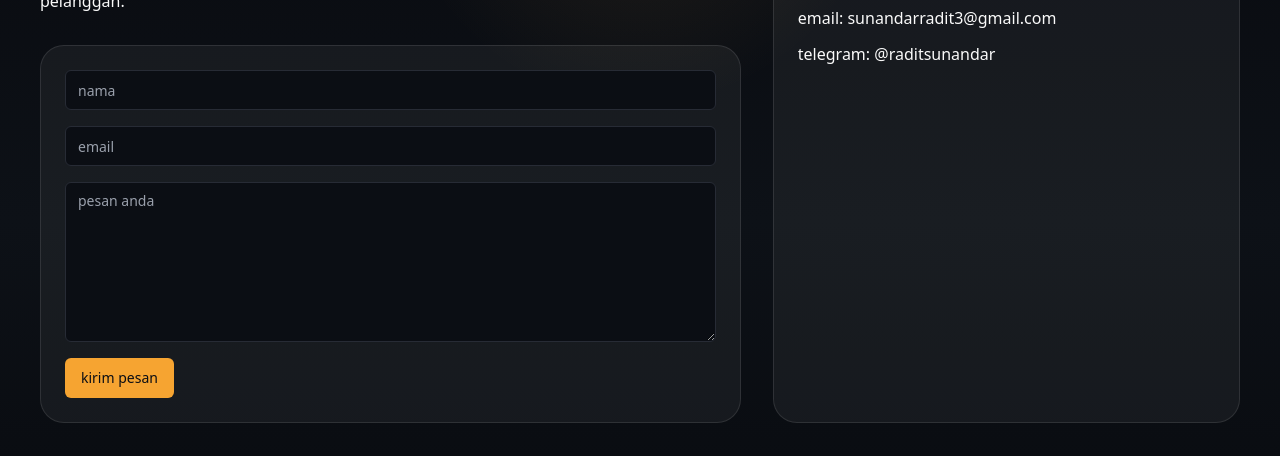
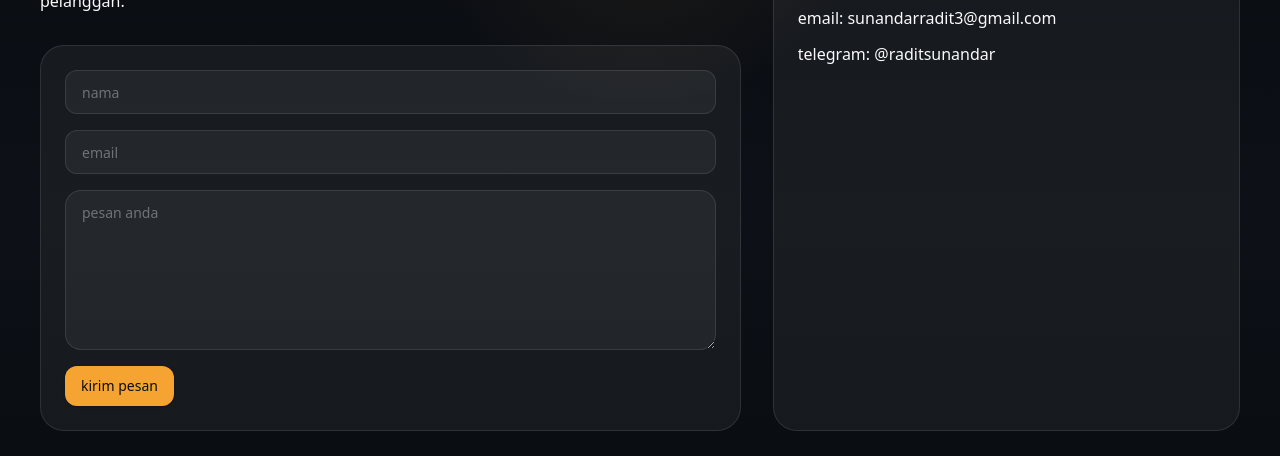
Before and after one commit to sunandarradit3-maker/ttttttt, a Next.js app: page /contact in a window 1280 px wide. Shown: the part 139-595 px from the top of the page. Built offline with nearby package versions, Linux system fonts and the light colour scheme; no server answers; a web font is replaced by a local one.

Commit message:
Add files via upload

```diff
--- /dev/null
+++ b/components/ui/badge.tsx
@@ -0,0 +1,19 @@
+import * as React from "react";
+import { cn } from "@/lib/utils";
+
+export function Badge({
+  className,
+  variant = "default",
+  ...props
+}: React.HTMLAttributes<HTMLDivElement> & { variant?: "default" | "destructive" }) {
+  return (
+    <div
+      className={cn(
+        "inline-flex items-center rounded-full border px-3 py-1 text-xs font-medium",
+        variant === "default" ? "border-white/10 bg-white/10 text-white" : "border-red-400/30 bg-red-500/10 text-red-200",
+        className
+      )}
+      {...props}
+    />
+  );
+}
--- /dev/null
+++ b/components/ui/button.tsx
@@ -0,0 +1,50 @@
+
+import * as React from "react";
+import { cva, type VariantProps } from "class-variance-authority";
+import { cn } from "@/lib/utils";
+
+const buttonVariants = cva(
+  "inline-flex items-center justify-center whitespace-nowrap rounded-xl text-sm font-medium transition-all focus-visible:outline-none focus-visible:ring-2 focus-visible:ring-ring disabled:pointer-events-none disabled:opacity-50",
+  {
+    variants: {
+      variant: {
+        default: "bg-primary text-primary-foreground shadow hover:opacity-90",
+        secondary: "bg-white/10 text-white hover:bg-white/15",
+        ghost: "bg-transparent text-white hover:bg-white/10",
+        outline: "border border-white/15 bg-transparent hover:bg-white/10"
+      },
+      size: {
+        default: "h-10 px-4 py-2",
+        sm: "h-9 rounded-lg px-3",
+        lg: "h-12 rounded-2xl px-6"
+      }
+    },
+    defaultVariants: {
+      variant: "default",
+      size: "default"
+    }
+  }
+);
+
+type ButtonOwnProps = React.ButtonHTMLAttributes<HTMLButtonElement> & VariantProps<typeof buttonVariants> & {
+  asChild?: boolean;
+};
+
+export const Button = React.forwardRef<HTMLButtonElement, ButtonOwnProps>(
+  ({ className, variant, size, asChild = false, children, ...props }, ref) => {
+    const classes = cn(buttonVariants({ variant, size, className }));
+
+    if (asChild && React.isValidElement(children)) {
+      return React.cloneElement(children as React.ReactElement<{ className?: string }>, {
+        className: cn((children.props as { className?: string }).className, classes)
+      });
+    }
+
+    return (
+      <button ref={ref} className={classes} {...props}>
+        {children}
+      </button>
+    );
+  }
+);
+Button.displayName = "Button";
--- /dev/null
+++ b/components/ui/card.tsx
@@ -0,0 +1,6 @@
+import * as React from "react";
+import { cn } from "@/lib/utils";
+
+export function Card({ className, ...props }: React.HTMLAttributes<HTMLDivElement>) {
+  return <div className={cn("rounded-3xl border border-white/10 bg-white/5 shadow-glow", className)} {...props} />;
+}
--- /dev/null
+++ b/components/ui/input.tsx
@@ -0,0 +1,18 @@
+import * as React from "react";
+import { cn } from "@/lib/utils";
+
+export interface InputProps extends React.InputHTMLAttributes<HTMLInputElement> {}
+
+export const Input = React.forwardRef<HTMLInputElement, InputProps>(({ className, ...props }, ref) => {
+  return (
+    <input
+      ref={ref}
+      className={cn(
+        "flex h-11 w-full rounded-xl border border-white/10 bg-white/5 px-4 text-sm outline-none transition placeholder:text-white/35 focus:border-amber-400/50 focus:ring-2 focus:ring-amber-400/20",
+        className
+      )}
+      {...props}
+    />
+  );
+});
+Input.displayName = "Input";
--- /dev/null
+++ b/components/ui/textarea.tsx
@@ -0,0 +1,18 @@
+import * as React from "react";
+import { cn } from "@/lib/utils";
+
+export interface TextareaProps extends React.TextareaHTMLAttributes<HTMLTextAreaElement> {}
+
+export const Textarea = React.forwardRef<HTMLTextAreaElement, TextareaProps>(({ className, ...props }, ref) => {
+  return (
+    <textarea
+      ref={ref}
+      className={cn(
+        "flex w-full rounded-2xl border border-white/10 bg-white/5 px-4 py-3 text-sm outline-none transition placeholder:text-white/35 focus:border-amber-400/50 focus:ring-2 focus:ring-amber-400/20",
+        className
+      )}
+      {...props}
+    />
+  );
+});
+Textarea.displayName = "Textarea";
```
